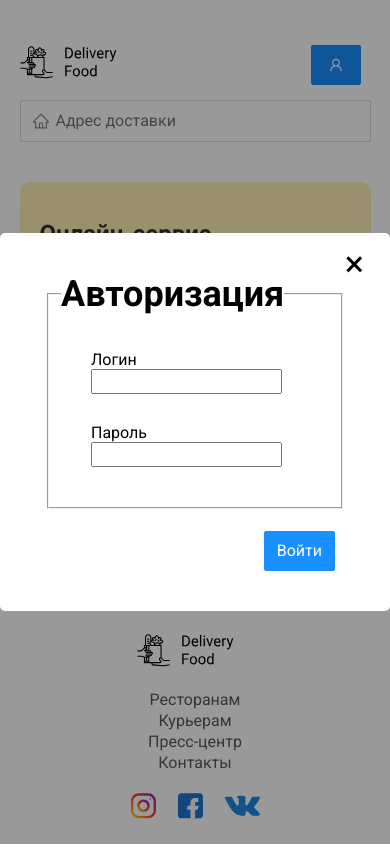
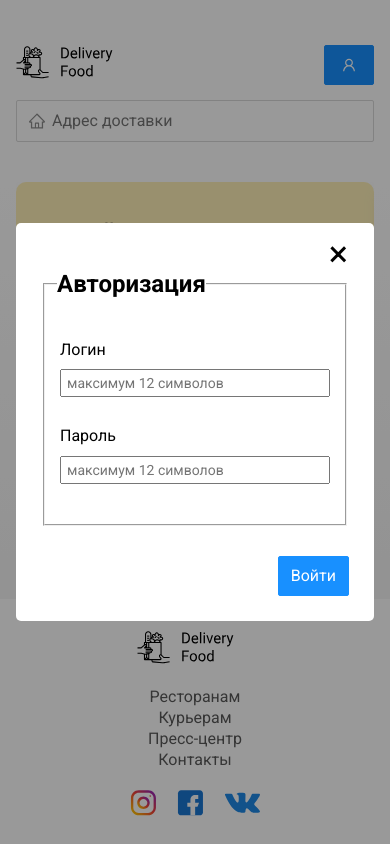
Before and after one commit to joyscript/DeliveryFood, a website: page dist/index.html in a window 390 px wide. Both pictures are taken after a click on the button 335 px from the left and 64 px from the top of the page. Drawn offline with nearby package versions, Linux system fonts and the light colour scheme; no server answers.

Commit message:
fix styles

```diff
--- a/dist/css/style.css
+++ b/dist/css/style.css
@@ -11,6 +11,7 @@ a,
 button {
   cursor: pointer;
   color: inherit;
+  transition: 0.3s;
 }
 
 .hide {
@@ -20,13 +21,19 @@ button {
 .container {
   max-width: 1200px;
   margin: auto;
+  padding: 0 30px;
 }
 
 .header {
   display: flex;
+  justify-content: flex-end;
   align-items: center;
-  justify-content: space-between;
+  gap: 20px;
   margin-bottom: 40px;
+}
+
+.logo {
+  margin-right: auto;
 }
 
 .input {
@@ -41,16 +48,12 @@ button {
 }
 
 .address {
-  flex: 0.8;
+  flex: 1;
 }
 
 .input-address {
   width: 100%;
   background-image: url(../img/icon/home.svg);
-}
-
-.search {
-  margin-left: auto;
 }
 
 .input-search {
@@ -61,6 +64,7 @@ button {
 .buttons {
   display: flex;
   align-items: center;
+  gap: 10px;
 }
 
 .button {
@@ -87,7 +91,6 @@ button {
   background: #1890ff;
   border: 1px solid #1890ff;
   color: #fff;
-  margin-right: 10px;
 }
 
 .button-primary:hover {
@@ -98,10 +101,6 @@ button {
 
 .button-icon {
   margin-right: 6px;
-}
-
-.button-card-text {
-  margin-right: 10px;
 }
 
 .button-auth {
@@ -115,6 +114,7 @@ button {
   -webkit-mask: url('../img/icon/user.svg') no-repeat 50% 50%;
   mask: url('../img/icon/user.svg') no-repeat 50% 50%;
   background-repeat: no-repeat;
+  transition: 0.3s;
 }
 
 .button-primary:hover .button-auth-svg {
@@ -128,6 +128,7 @@ button {
   -webkit-mask: url('../img/icon/shopping-cart.svg') no-repeat 50% 50%;
   mask: url('../img/icon/shopping-cart.svg') no-repeat 50% 50%;
   background-repeat: no-repeat;
+  transition: 0.3s;
 }
 
 .button-primary .button-cart-svg {
@@ -144,17 +145,15 @@ button {
 
 .button-cart {
   display: none;
-  margin: 0 5px;
+  padding-left: 10px;
 }
 
 .button-out {
   display: none;
-  margin: 0 5px;
 }
 
 .user-name {
   display: none;
-  margin-right: 20px;
   font-weight: bold;
   font-size: 18px;
 }
@@ -168,7 +167,7 @@ button {
   box-shadow: 0 7px 12px rgba(158, 158, 163, 0.1);
   border-radius: 10px;
   padding: 68px 70px;
-  margin-bottom: 56px;
+  margin-bottom: 45px;
 }
 
 .pizza {
@@ -396,25 +395,19 @@ button {
   margin-right: 21px;
 }
 
+/* ----------------------------------- */
+
 .modal {
   position: fixed;
   left: 0;
   top: 0;
   width: 100%;
   height: 100%;
+  padding: 16px;
   background: rgba(0, 0, 0, 0.4);
   display: none;
-  z-index: 999;
-}
-
-.modal-auth {
-  position: fixed;
-  left: 0;
-  top: 0;
-  width: 100%;
-  height: 100%;
-  background: rgba(0, 0, 0, 0.4);
-  display: none;
+  justify-content: center;
+  align-items: center;
   z-index: 999;
 }
 
@@ -423,13 +416,12 @@ button {
 }
 
 .modal-dialog {
+  width: 100%;
   max-width: 780px;
-  width: 95%;
+  max-height: 100%;
   background: #ffffff;
   border-radius: 5px;
-  margin: auto;
   padding: 40px 45px;
-  max-height: 90vh;
   overflow: auto;
 }
 
@@ -542,6 +534,7 @@ button {
   display: flex;
   align-items: center;
   justify-content: space-between;
+  margin-top: 40px;
 }
 
 .modal-auth .modal-footer {
@@ -551,6 +544,7 @@ button {
 .footer-buttons {
   display: flex;
   align-items: center;
+  gap: 10px;
 }
 
 .modal-pricetag {
@@ -562,11 +556,7 @@ button {
   line-height: 23px;
 }
 
-@media (max-width: 1366px) {
-  .container {
-    max-width: 960px;
-  }
-
+@media (max-width: 1200px) {
   .pizza {
     background-position: center right -300px;
     background-size: 750px;
@@ -598,11 +588,10 @@ button {
 
 @media (max-width: 992px) {
   .container {
-    max-width: 750px;
+    max-width: 900px;
   }
 
   .pizza {
-    padding: 50px;
     background-size: 500px;
     background-position: center right -200px;
   }
@@ -621,13 +610,17 @@ button {
     background-position: top 30px right -175px;
   }
 
+  .promo-title {
+    font-size: 34px;
+  }
+
   .promo-text {
     font-size: 18px;
     max-width: 400px;
   }
 
   .card {
-    flex-basis: 49%;
+    flex-basis: 48%;
   }
 
   .footer-link {
@@ -637,7 +630,42 @@ button {
 
 @media (max-width: 768px) {
   .container {
-    max-width: 560px;
+    padding: 0 20px;
+  }
+
+  .header {
+    flex-wrap: wrap;
+  }
+
+  .address {
+    flex-basis: 100%;
+    order: 2;
+  }
+
+  .promo {
+    padding: 68px 58px;
+  }
+
+  .promo-title {
+    font-size: 30px;
+    line-height: 1.4;
+  }
+
+  .promo-text {
+    margin-top: 0;
+  }
+
+  .swiper-button-next:after,
+  .swiper-button-prev:after {
+    font-size: 30px;
+  }
+
+  .swiper-button-prev {
+    left: 0;
+  }
+
+  .swiper-button-next {
+    right: 0;
   }
 
   .card-info {
@@ -649,7 +677,7 @@ button {
   }
 
   .card-title {
-    font-size: 18px;
+    font-size: 20px;
   }
 
   .card-text {
@@ -679,47 +707,49 @@ button {
     background-position: top -24px right -75px;
     background-size: 302px;
   }
-
-  .promo-title {
-    font-size: 24px;
-    line-height: 1.4;
-  }
-
-  .promo-text {
-    margin-top: 0;
-  }
 }
 
 @media (max-width: 578px) {
   .container {
-    width: 90%;
+    padding: 0 16px;
   }
 
-  .address {
-    min-width: 100%;
-    order: 1;
+  .button-text {
+    display: none;
   }
 
-  .header {
-    flex-wrap: wrap;
+  .button {
+    min-height: 40px;
+    padding: 5px 12px;
   }
 
-  .input-address {
-    margin-top: 15px;
-    order: 5;
-    flex: 1;
+  .button-out-svg {
+    width: 24px;
+    height: 24px;
+    background-color: #fff;
+    -webkit-mask: url(../img/icon/logout.svg) no-repeat 50% 50%;
+    mask: url(../img/icon/logout.svg) no-repeat 50% 50%;
+    background-repeat: no-repeat;
+    -webkit-mask-size: 20px;
+    mask-size: 20px;
   }
 
   .promo {
+    padding: 40px;
     background-image: none;
   }
 
   .promo-title {
+    font-size: 28px;
     margin-bottom: 10px;
   }
 
+  .section-heading {
+    margin-bottom: 30px;
+  }
+
   .section-title {
-    font-size: 20px;
+    font-size: 22px;
   }
 
   .card {
@@ -758,48 +788,60 @@ button {
   .social-links {
     order: 2;
   }
+
+  .modal-dialog {
+    padding: 40px 25px 25px;
+  }
+
+  .modal-title {
+    font-size: 30px;
+  }
+
+  .label-auth {
+    margin: 30px 3px;
+  }
+
+  .label-auth input {
+    width: 100%;
+  }
+
+  .label-auth span {
+    margin-bottom: 10px;
+  }
+
+  .modal-cart .modal-dialog {
+    padding: 30px;
+  }
 }
 
 @media (max-width: 480px) {
-  .button-text {
-    display: none;
-  }
-
-  .button-icon {
-    margin: 0;
-  }
-
-  .user-name {
-    margin: 10px;
-  }
-
-  .buttons {
-    flex-wrap: wrap;
-    margin-left: auto;
-  }
-
-  .button {
-    min-height: 40px;
-    padding: 5px 12px;
-  }
-
-  .button-out-svg {
-    width: 24px;
-    height: 24px;
-    background-color: #fff;
-    -webkit-mask: url(../img/icon/logout.svg) no-repeat 50% 50%;
-    mask: url(../img/icon/logout.svg) no-repeat 50% 50%;
-    background-repeat: no-repeat;
-    -webkit-mask-size: 20px;
-    mask-size: 20px;
+  .header {
+    gap: 15px;
   }
 
   .promo {
-    padding: 20px;
+    padding: 20px 35px;
+  }
+
+  .promo-title {
+    font-size: 22px;
+  }
+
+  .promo-text {
+    font-size: 17px;
   }
 
   .section-heading {
     flex-wrap: wrap;
+  }
+
+  .search {
+    flex-basis: 100%;
+    margin-top: 10px;
+  }
+
+  .input-search {
+    width: 100%;
   }
 
   .footer-block {
@@ -821,7 +863,85 @@ button {
   .footer-link:not(:last-child) {
     margin-right: 0;
   }
+
+  .modal-cart .modal-dialog {
+    padding: 20px;
+  }
+
+  .modal-header {
+    margin-bottom: 20px;
+  }
+
+  .modal-footer {
+    margin-top: 30px;
+  }
+
+  .modal-title {
+    font-size: 24px;
+  }
+
+  .food-row {
+    gap: 15px;
+    align-items: center;
+  }
+
+  .food-name {
+    font-size: 16px;
+    line-height: 1.1;
+  }
+
+  .food-price {
+    font-size: 16px;
+    margin: 0 0 0 auto;
+    white-space: nowrap;
+  }
+
+  .counter-button {
+    width: 30px;
+    height: 30px;
+  }
+
+  .modal-pricetag,
+  .button-send,
+  .clear-cart {
+    height: 50px;
+    padding: 5px 10px;
+    font-size: 16px;
+    line-height: 1.1;
+  }
+
+  .modal-pricetag {
+    display: flex;
+    justify-content: center;
+    align-items: center;
+    min-width: 70px;
+    margin-right: 10px;
+    white-space: nowrap;
+    font-weight: bold;
+  }
 }
+
+@media (max-width: 358px) {
+  .promo-title {
+    font-size: 18px;
+  }
+  .promo-text {
+    font-size: 16px;
+  }
+
+  .food-name,
+  .food-price,
+  .counter {
+    font-size: 14px;
+  }
+  .modal-pricetag,
+  .button-send,
+  .clear-cart {
+    font-size: 14px;
+  }
+}
+
+/* ------------------------- */
 
 .swiper-button-next,
 .swiper-button-prev {
@@ -829,9 +949,34 @@ button {
   color: rgba(1, 1, 1, 0.3);
 }
 
+.swiper-slide {
+  height: auto;
+}
+
 .button-send {
   display: none;
 }
+
 .button-send.open {
   display: flex;
 }
+
+.label-auth input {
+  padding: 3px 5px;
+}
+
+.label-auth input::placeholder {
+  font-size: 14px;
+}
+
+.label-auth input:focus::placeholder {
+  opacity: 0;
+}
+
+.restaurants {
+  padding-top: 20px;
+}
+
+.restaurants .section-heading {
+  justify-content: space-between;
+}
--- a/dist/index.html
+++ b/dist/index.html
@@ -22,8 +22,8 @@
         <label class="address">
           <input type="text" class="input input-address" placeholder="Адрес доставки" />
         </label>
+        <div class="user-name"></div>
         <div class="buttons">
-          <span class="user-name"></span>
           <button class="button button-primary button-auth">
             <span class="button-auth-svg"></span>
             <span class="button-text">Войти</span>
@@ -135,7 +135,7 @@
       <!-- /.modal-dialog -->
     </div>
 
-    <div class="modal-auth">
+    <div class="modal modal-auth">
       <div class="modal-dialog modal-dialog-auth">
         <button class="close-auth">&times;</button>
         <form id="logInForm" method="post">
@@ -143,11 +143,11 @@
             <legend class="modal-title">Авторизация</legend>
             <label class="label-auth">
               <span>Логин</span>
-              <input id="login" name="login" type="text" required maxlength="20" />
+              <input id="login" name="login" type="text" required maxlength="12" placeholder="максимум 12 символов" />
             </label>
             <label class="label-auth">
               <span>Пароль</span>
-              <input id="password" name="password" type="password" required maxlength="20" />
+              <input id="password" name="password" type="password" required maxlength="12" placeholder="максимум 12 символов" />
             </label>
           </fieldset>
           <!-- /.modal-body -->
```
Also changed, not shown: dist/restaurant.html (+2 -2 lines).
